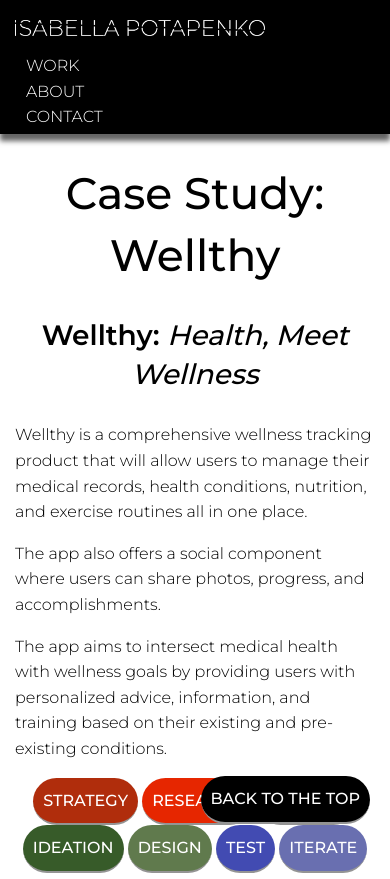
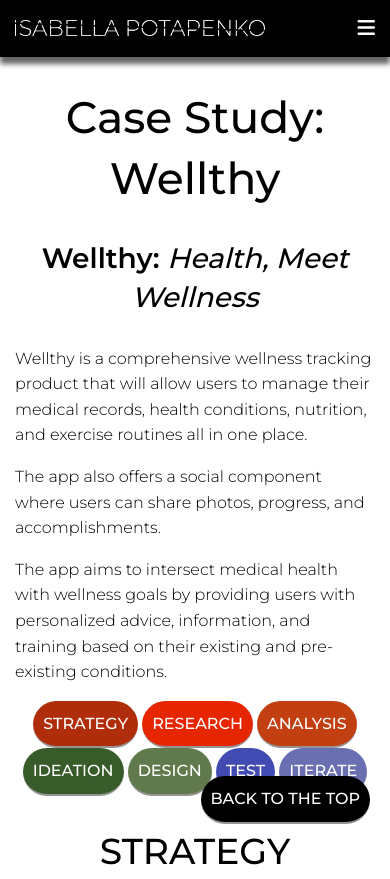
Before and after one commit to isabellapotapenko/portfolio-website, a plain HTML site: page wellthy.html in a window 390 px wide. Shown: the top 879 px of the page. Drawn offline with nearby package versions, Linux system fonts and the light colour scheme.

Commit message:
Update wellthy.html
add hamburger menu to page

```diff
--- a/wellthy.html
+++ b/wellthy.html
@@ -1,6 +1,7 @@
 <!DOCTYPE html>
 <html  lang="en" dir="ltr">
 <head>
+    <script src="https://kit.fontawesome.com/8888ef63cc.js" crossorigin="anonymous"></script>
     <link href="https://fonts.googleapis.com/css2?family=Montserrat:wght@100;300;500;600&display=swap" rel="stylesheet">    <link rel="stylesheet" type="text/css" href="https://cdnjs.cloudflare.com/ajax/libs/normalize/8.0.0/normalize.min.css">
     <link rel="stylesheet" type="text/css" href="css/style.css">
     <link href="img/favicon.png" rel="shortcut icon">
@@ -15,14 +16,17 @@
     <header>
         <!--for the navigation-->
            <div class="container">
-         <img src="img/img_logo.png" class="logo" alt="Isabella Potapenko">
-        <nav>
+               <div class="navtoggle" id="myNavtoggle">
+               <img src="img/img_logo.png" class="logo" alt= "Isabella Potapenko">
+                   <nav class="navigation">
                        <ul>
                            <li><a href="index.html"> Work</a></li>
                            <li><a href="about.html"> About</a></li>
-                <li><a href="#contact"> Contact</a></li>
+                           <li><a href="#contact" onclick="menuToggle()"> Contact</a></li>
+                           <li><a href="javascript:void(0);" class="icon" onclick="menuToggle()"><i class="fas fa-bars"></i></a></li>
                        </ul>
                    </nav>
+               </div>
            </div>
        </header>
 
@@ -322,6 +326,7 @@
                     <p>Copyright Isabella Potapenko 2023</p>
                 </div>
             </footer>
+            <script src="https://code.jquery.com/jquery-3.7.1.min.js" integrity="sha256-/JqT3SQfawRcv/BIHPThkBvs0OEvtFFmqPF/lYI/Cxo=" crossorigin="anonymous"></script>
             <script src="js/scripts.js"></script>
         </body>
         </html>
```
Lines whose indentation alone changed are shown as unchanged.
